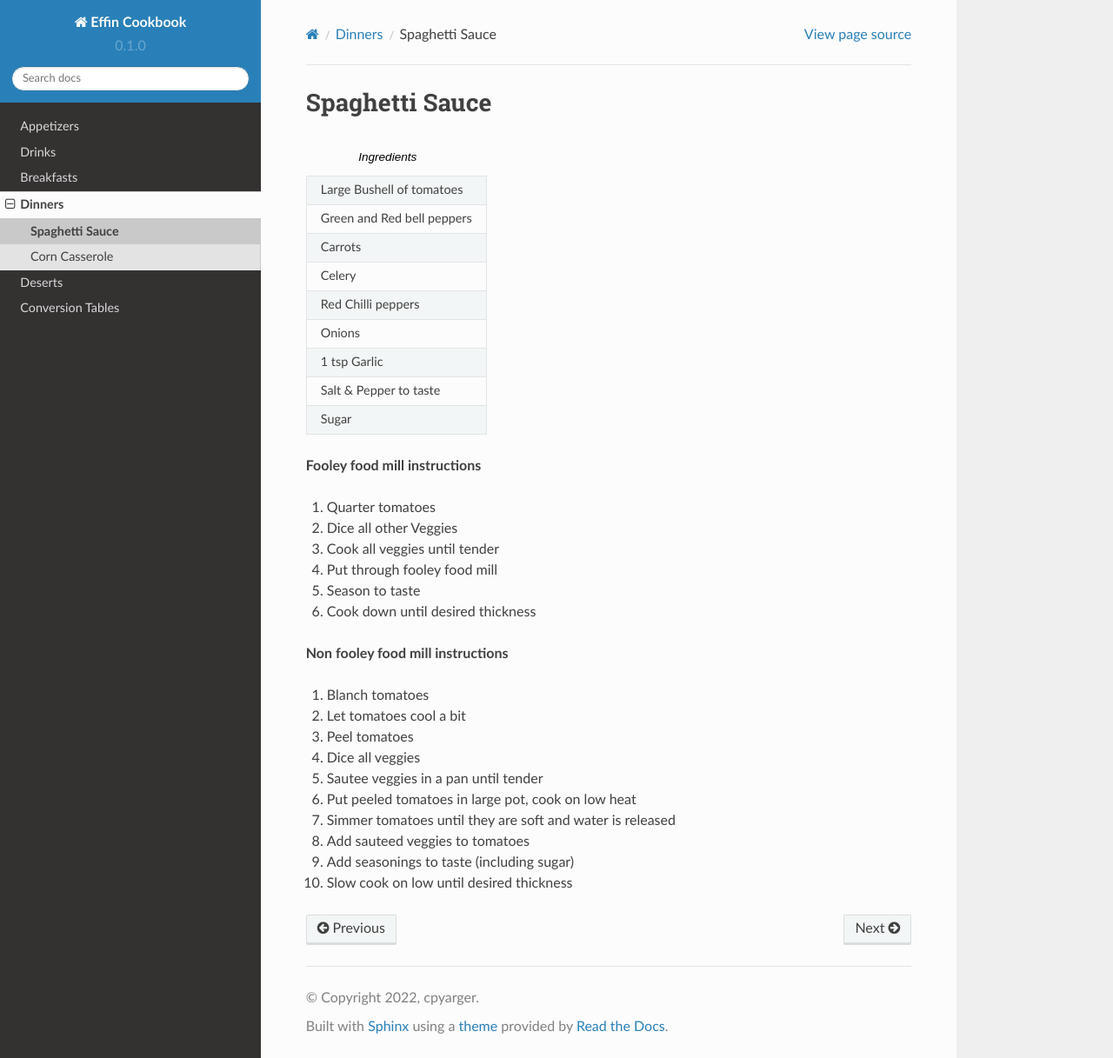
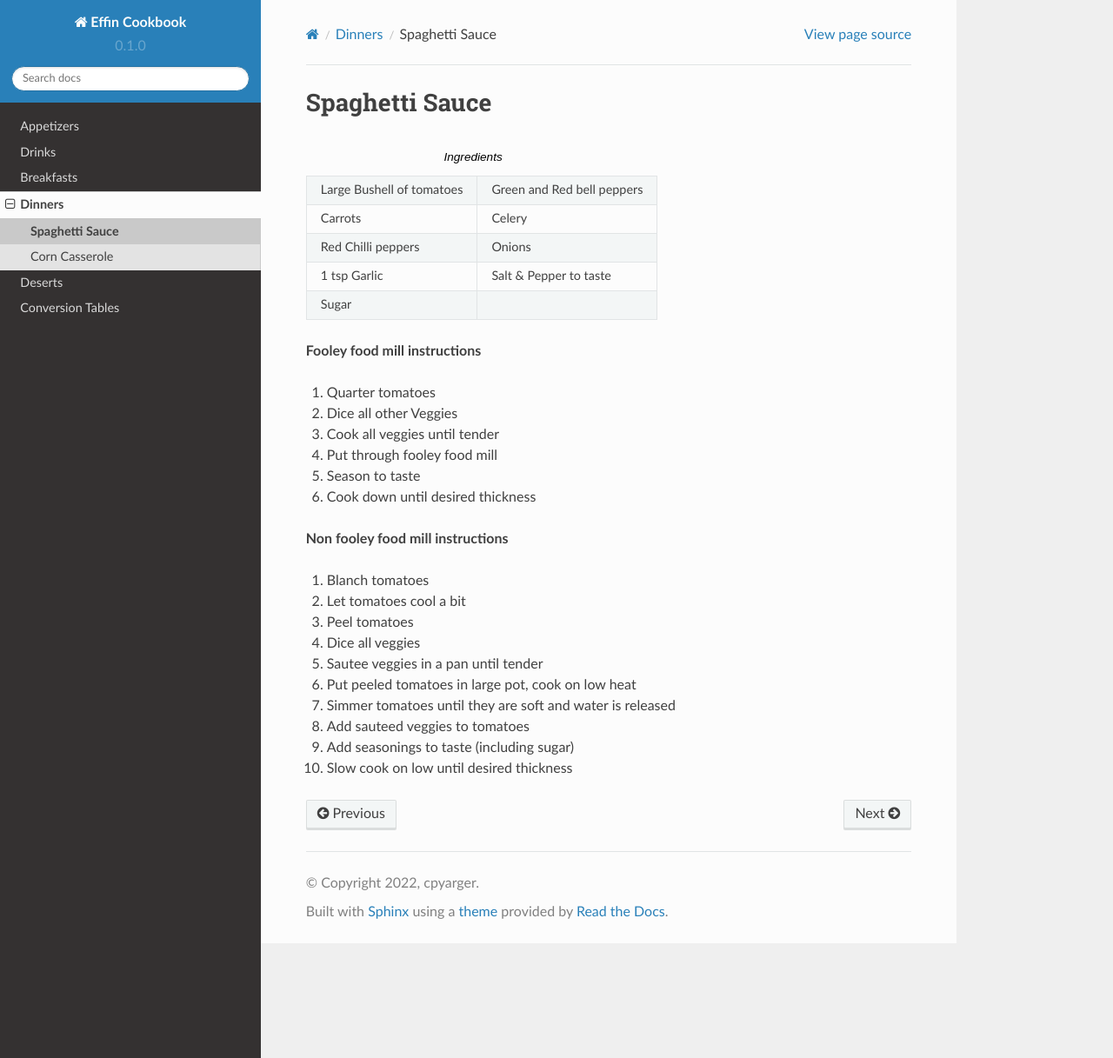
Before and after one commit to cpyarger/Effin-Cookbook, a Sphinx documentation site: the page built from docs/source/dinners/SpaghettiSauce.rst, in a window 1280 px wide and 1217 px high. Shown: the whole window at 87% size. Built offline with Sphinx 7.4.7 and the Read the Docs theme 2.0.0, drawn with Linux system fonts in a browser that asks for light colours.

Commit message:
formatting fix

```diff
--- a/docs/source/dinners/SpaghettiSauce.rst
+++ b/docs/source/dinners/SpaghettiSauce.rst
@@ -7,14 +7,15 @@ Spaghetti Sauce
    :header-rows: 0
 
    * - Large Bushell of tomatoes
-   * - Green and Red bell peppers
+     - Green and Red bell peppers
    * - Carrots
-   * - Celery
+     - Celery
    * - Red Chilli peppers
-   * - Onions
+     - Onions
    * - 1 tsp Garlic
-   * - Salt & Pepper to taste
+     - Salt & Pepper to taste
    * - Sugar
+     -
 
 **Fooley food mill instructions**
 
```
